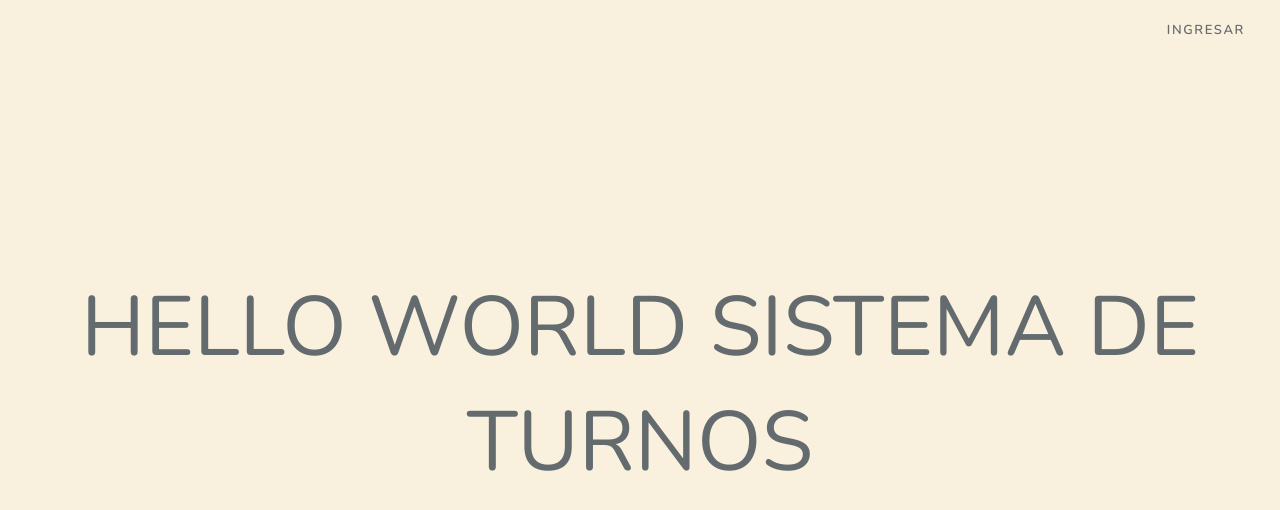
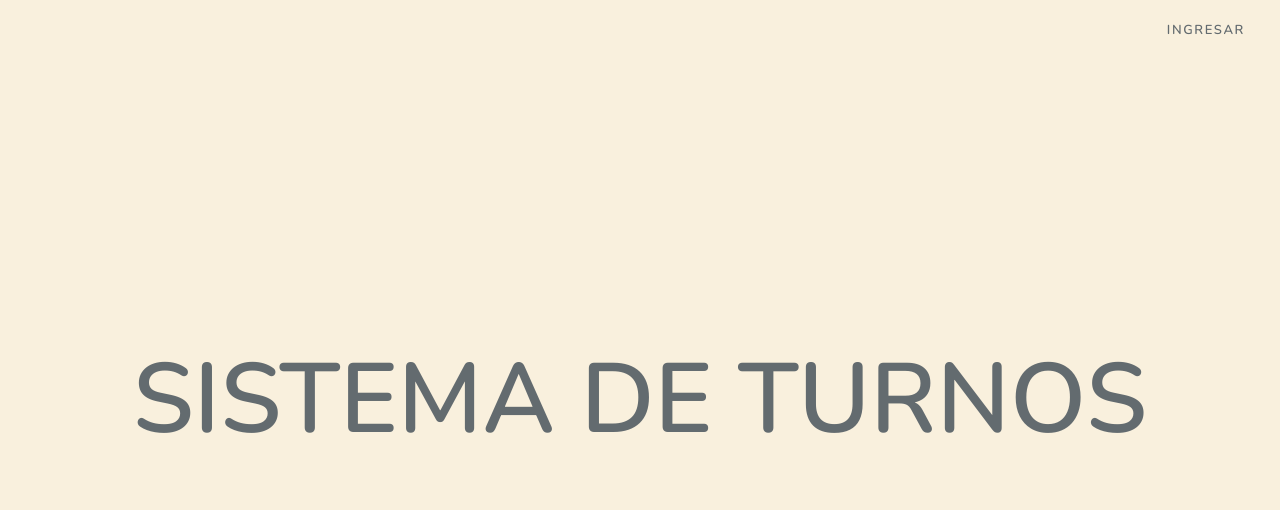
Before and after one commit to anderdavid/SistemaDeTurnos, a Laravel app: page / in a window 1280 px wide. Shown: the top 510 px of the page. Run offline with Laravel 8, Linux system fonts and the light colour scheme.

Commit message:
Se cambia titulo en pagina de inicio

```diff
--- a/resources/views/welcome.blade.php
+++ b/resources/views/welcome.blade.php
@@ -81,7 +81,7 @@
 
             <div class="content">
                 <div class="title m-b-md">
-                    HELLO WORLD SISTEMA DE TURNOS
+                    <h3>SISTEMA DE TURNOS</h3>
                 </div>
             </div>
         </div>
```
